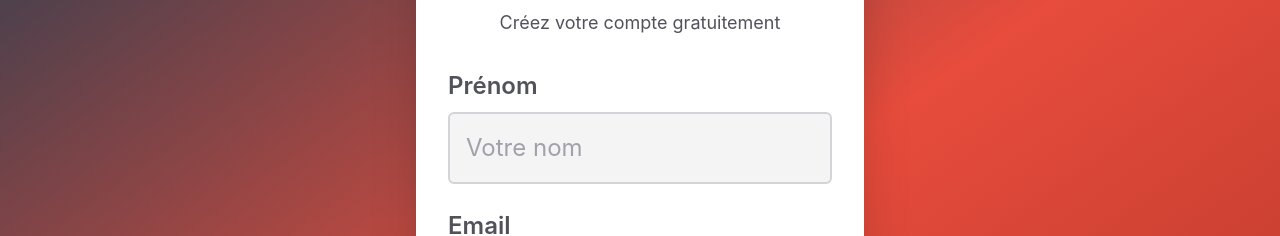
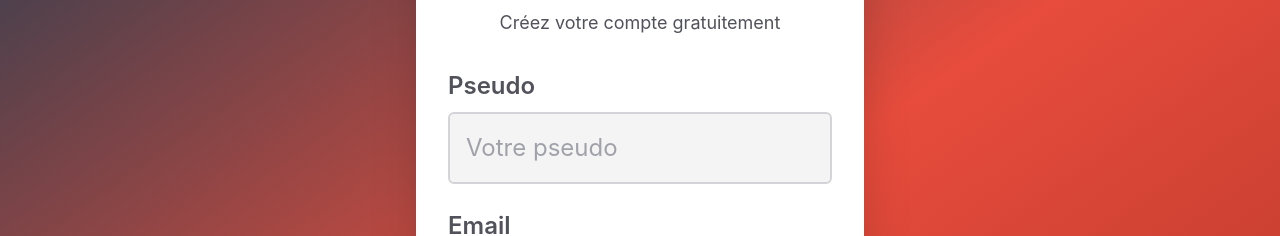
Before and after one commit to Harmajabb/my-dvdtheque-FRONT, a React (Vite) app: page /register in a window 1280 px wide. Shown: the part 223-459 px from the top of the page. Built offline with nearby package versions, Linux system fonts and the light colour scheme; no server answers.

Commit message:
update - to connect from the back I need to change nom to pseudo

```diff
--- a/src/context/AuthContext.tsx
+++ b/src/context/AuthContext.tsx
@@ -26,7 +26,7 @@ interface AuthContextType {
   user: User | null;
   token: string | null;
   login: (email: string, password: string) => Promise<void>;
-  register: (nom: string, email: string, password: string) => Promise<void>;
+  register: (pseudo: string, email: string, password: string) => Promise<void>;
   logout: () => void;
   isAuthenticated: boolean;
   isLoading: boolean;
@@ -74,8 +74,8 @@ export const AuthProvider = ({ children }: { children: ReactNode }) => {
     localStorage.setItem("user", JSON.stringify(response.user));
   };
 
-  const register = async (nom: string, email: string, password: string) => {
-    await api.register(nom, email, password);
+  const register = async (pseudo: string, email: string, password: string) => {
+    await api.register(pseudo, email, password);
     // after the user is registered, we can log them in automatically
     await login(email, password);
   };
--- a/src/pages/Register/Register.tsx
+++ b/src/pages/Register/Register.tsx
@@ -8,7 +8,7 @@ import { useAuth } from "../../context/AuthContext";
 function Register() {
   const [email, setEmail] = useState("");
   const [password, setPassword] = useState("");
-  const [nom, setNom] = useState("");
+  const [pseudo, setPseudo] = useState("");
   const [error, setError] = useState("");
   const [loading, setLoading] = useState(false);
   const [showPassword, setShowPassword] = useState(false);
@@ -22,7 +22,7 @@ function Register() {
     setLoading(true);
 
     try {
-      await register(nom, email, password);
+      await register(pseudo, email, password);
       navigate("/");
     } catch (err: unknown) {
       const message = axios.isAxiosError(err)
@@ -69,17 +69,17 @@ function Register() {
             aria-label="Formulaire d'inscription"
           >
             <div className="form-group">
-              <label htmlFor="nom" className="form-label text-zinc-600">
-                Prénom
+              <label htmlFor="pseudo" className="form-label text-zinc-600">
+                Pseudo
               </label>
               <input
-                id="nom"
+                id="pseudo"
                 type="text"
-                value={nom}
-                onChange={(e) => setNom(e.target.value)}
+                value={pseudo}
+                onChange={(e) => setPseudo(e.target.value)}
                 required
                 className="form-input bg-zinc-100 text-zinc-800 border-zinc-300 placeholder:text-zinc-400"
-                placeholder="Votre nom"
+                placeholder="Votre pseudo"
               />
             </div>
 
--- a/src/services/api.ts
+++ b/src/services/api.ts
@@ -38,11 +38,11 @@ api.interceptors.response.use(
 // Authentification
 
 export const register = async (
-  nom: string,
+  pseudo: string,
   email: string,
   password: string,
 ): Promise<void> => {
-  await api.post("/auth/register", { nom, email, password });
+  await api.post("/auth/register", { pseudo, email, password });
 };
 
 export const login = async (
```
